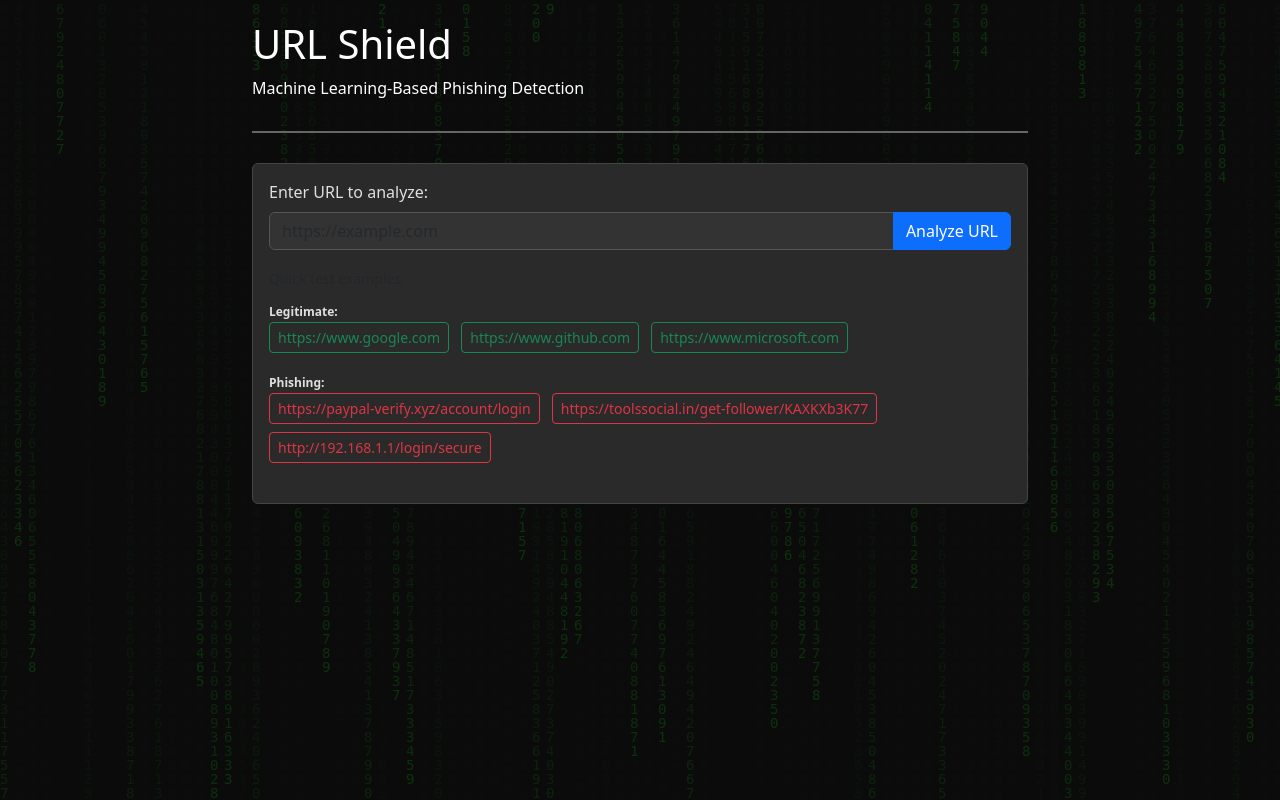
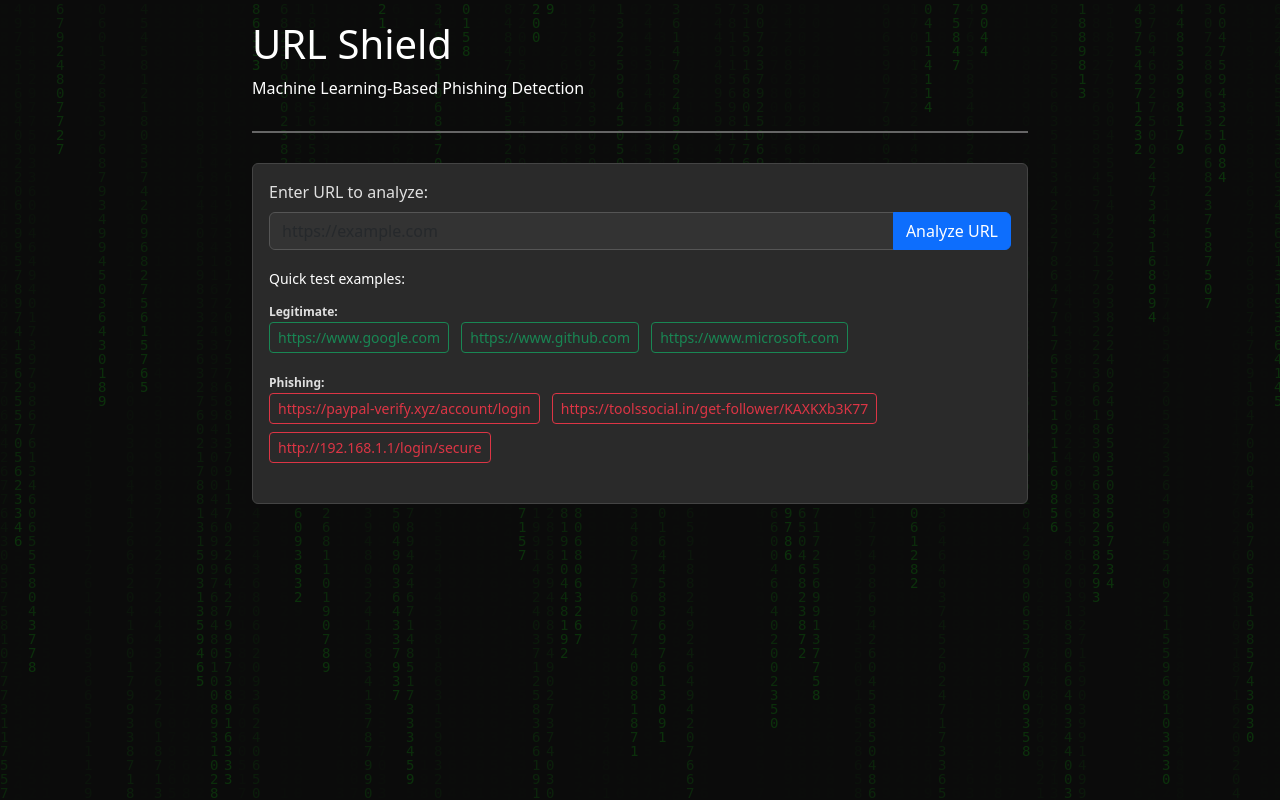
Before and after one commit to shahzebahmed1/URL-Phishing-Detector, a Flask app: page / in a window 1280 px wide. Run offline with Flask 3, Linux system fonts and the light colour scheme.

Commit message:
Change test examples text to white for better visibility

```diff
--- a/templates/index.html
+++ b/templates/index.html
@@ -120,7 +120,7 @@
                 </form>
 
                 <div class="mb-3">
-                    <small class="text-muted">Quick test examples:</small>
+                    <small style="color: #ffffff;">Quick test examples:</small>
                     <div class="mt-2">
                         <strong style="font-size: 12px;">Legitimate:</strong><br>
                         <button class="btn btn-sm btn-outline-success me-2 mb-2 test-url" data-url="https://www.google.com">https://www.google.com</button>
```
